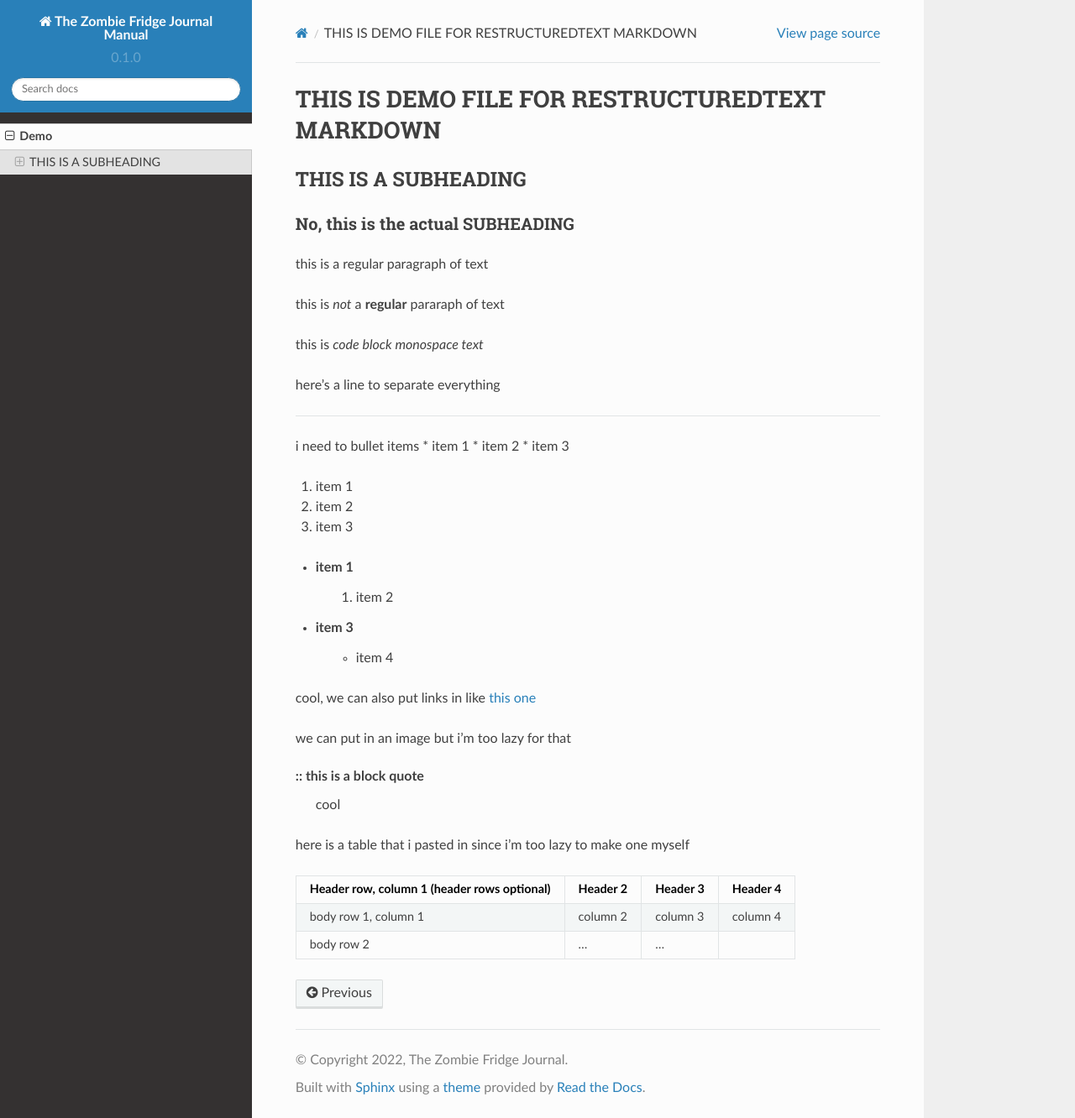
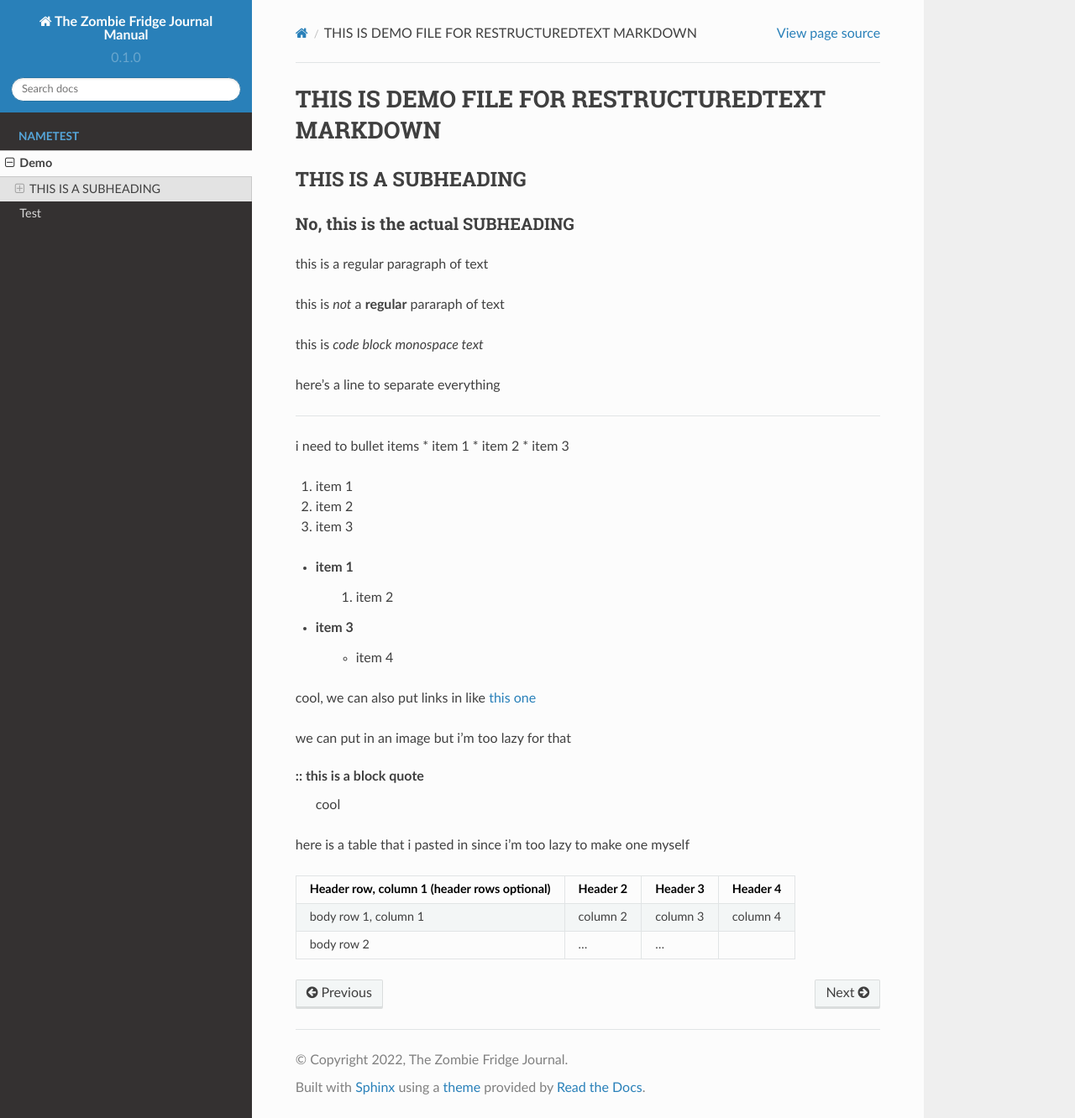
Before and after one commit to theZFJ/manual, a Sphinx documentation site: the page built from docs/demo.rst, in a window 1280 px wide and 1332 px high. Shown: the whole window at 84% size. Built offline with Sphinx 7.4.7 and the Read the Docs theme 2.0.0, drawn with Linux system fonts in a browser that asks for light colours; pages that are not in the unit, such as notebooks, are missing from menus.

```diff
--- a/docs/index.rst
+++ b/docs/index.rst
@@ -7,6 +7,10 @@ Contents
 --------
 
 .. toctree::
-   :name: nameTest
+   :caption: nameTest
 
    Demo <demo>
+
+   :caption: nameTest2
+
+   Test <test>
--- /dev/null
+++ b/docs/test.rst
@@ -0,0 +1,4 @@
+TEST
+====
+
+This is test page.
```
